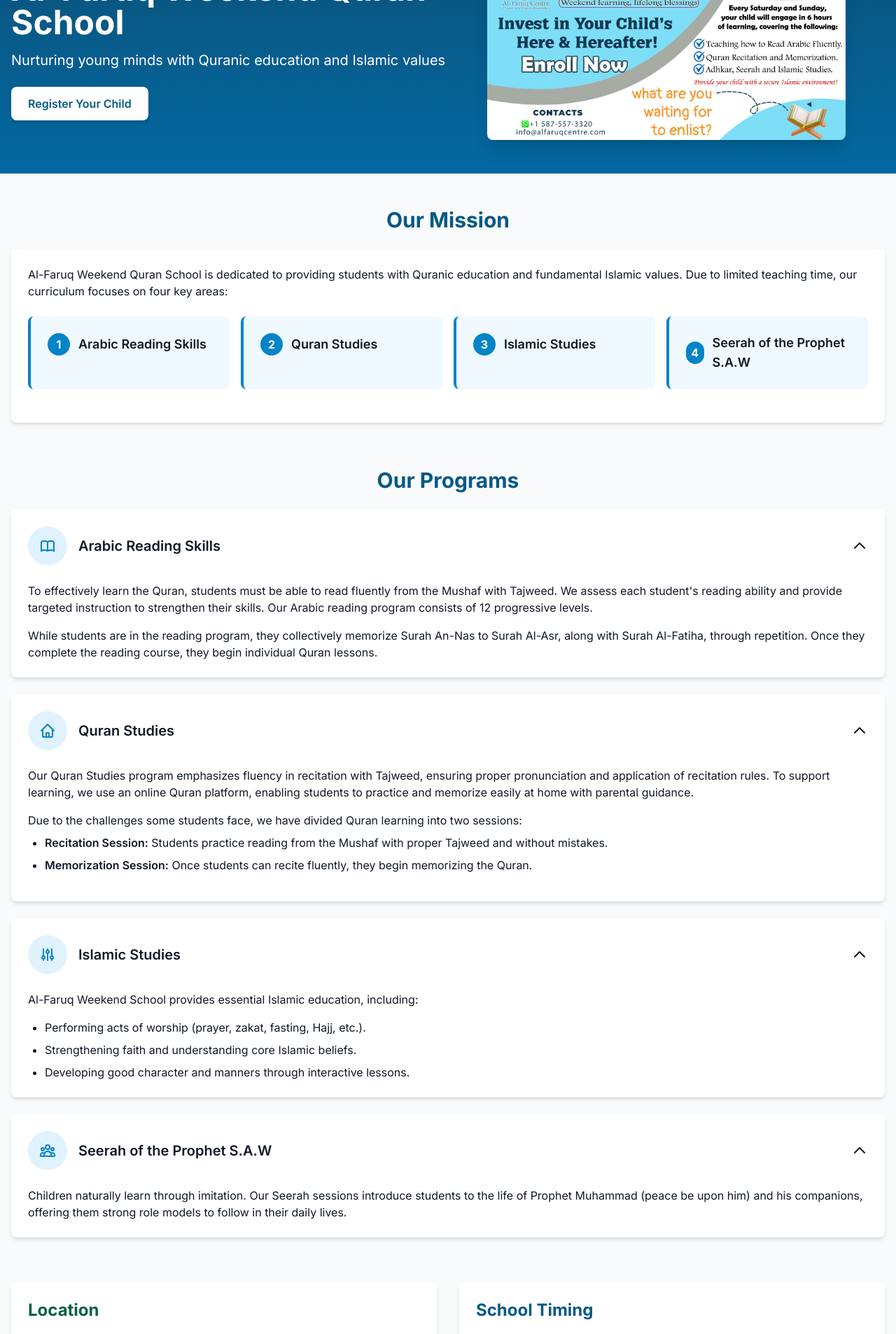
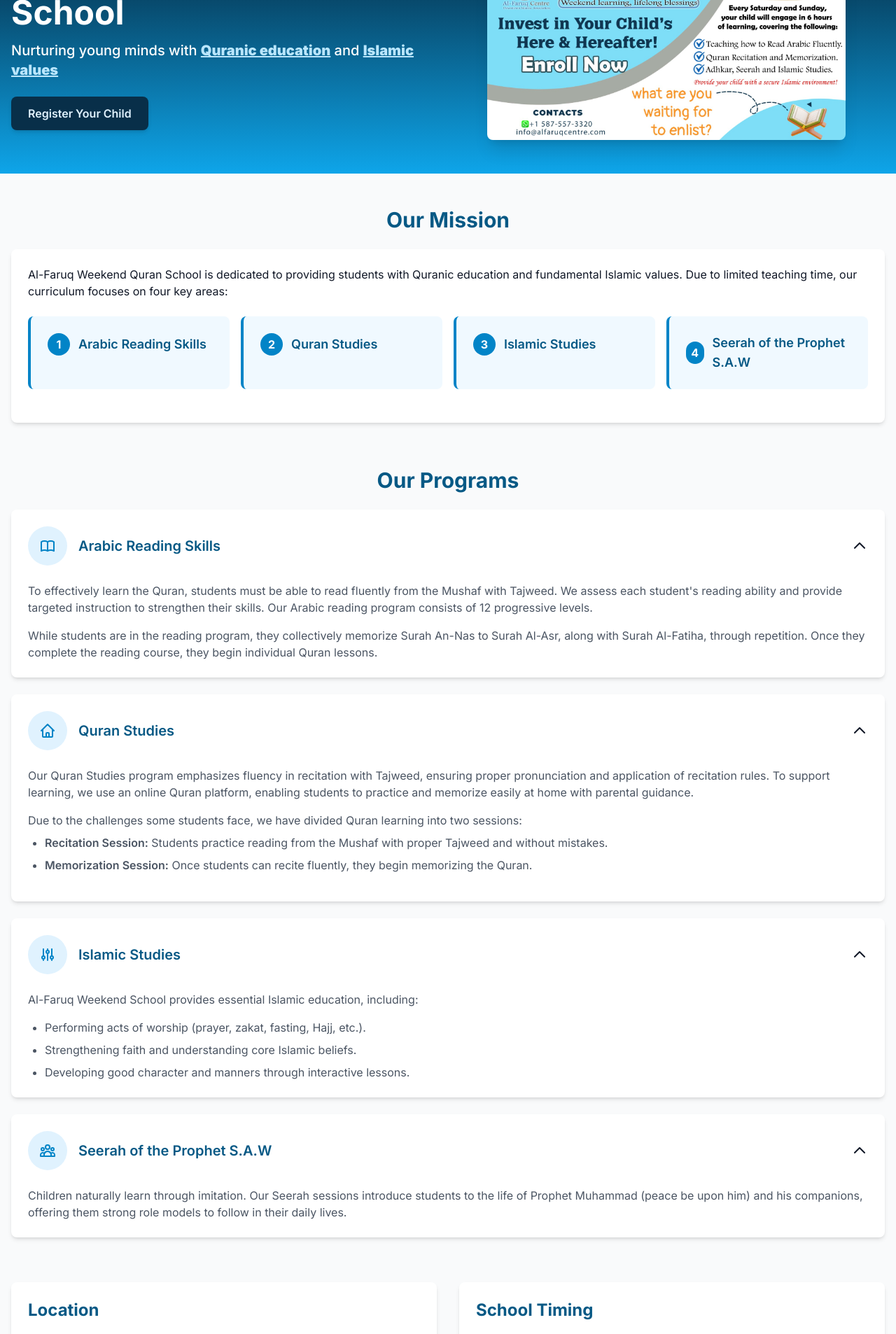
Before and after one commit to angularbrackets-web/alfaruqcentre, a Next.js app: page /weekendschool in a window 1280 px wide. Shown: the part 180-2086 px from the top of the page at 70% size. Built offline with nearby package versions, Linux system fonts and the light colour scheme.

Commit message:
style improvements

```diff
--- a/app/components/HeroSectionTable.tsx
+++ b/app/components/HeroSectionTable.tsx
@@ -231,12 +231,13 @@ const HeroSectionTable = () => {
 
 
   return (
-    <section className={`min-h-[70vh] w-full px-4 sm:px-6 lg:px-8 mt-16 bg-white`}>
-      <div className={`mx-auto max-w-7xl`}>
-      <div className="grid grid-cols-1 md:grid-cols-4 gap-12 items-center">
+    <section className="min-h-[70vh] w-full px-4 sm:px-6 lg:px-8 mt-16 bg-white">
+  <div className="mx-auto max-w-7xl">
+    {/* Use a one-column grid on md screens and switch to 4 columns on lg screens */}
+    <div className="grid grid-cols-1 lg:grid-cols-4 gap-12 items-center">
       {/* Left Column - Mixed Content */}
-          <div className="md:col-span-3 py-12">
-            <div className="relative md:min-h-[800px]">
+      <div className="lg:col-span-3 py-12">
+        <div className="relative min-h-[400px] lg:min-h-[800px]">
           {/* Content */}
           <div key={currentIndex} className="animate-fade-slide">
             <ContentBlock
@@ -246,12 +247,11 @@ const HeroSectionTable = () => {
             />
           </div>
 
-                 {contentBlocks[currentIndex].type === 'video' && contentBlocks[currentIndex].cta && (
+          {contentBlocks[currentIndex].type === "video" && contentBlocks[currentIndex].cta && (
             <div className="mt-4">
               {contentBlocks[currentIndex].cta as ReactNode}
             </div>
           )}
-
 
           {/* Navigation Arrows */}
           <button
@@ -285,13 +285,22 @@ const HeroSectionTable = () => {
       </div>
 
       {/* Right Column - Table */}
-          <div className="md:col-span-1">
-          <iframe src="https://timing.athanplus.com/masjid/widgets/embed?theme=1&masjid_id=nL1Zq8Aa" width="100%" height="560" frameBorder="0"></iframe>
+      <div className="lg:col-span-1">
+        {/* A wrapper with overflow-hidden prevents horizontal scroll if iframe content overflows */}
+        <div className="overflow-hidden">
+          <iframe
+            src="https://timing.athanplus.com/masjid/widgets/embed?theme=1&masjid_id=nL1Zq8Aa"
+            width="100%"
+            height="560"
+            frameBorder="0"
+            className="block"
+          ></iframe>
         </div>
-
+      </div>
     </div>
   </div>
 </section>
+
   );
 };
 
--- a/app/programs/page.tsx
+++ b/app/programs/page.tsx
@@ -2,7 +2,7 @@ import PosterGallery from "../components/PosterGallery";
 
 export default function Programs() {
     return (
-      <div className="mt-32">
+      <div className="mt-96">
         <PosterGallery />
       </div>
     );
--- a/app/weekendschool/page.tsx
+++ b/app/weekendschool/page.tsx
@@ -22,19 +22,17 @@ const WeekendSchool: FC = () => {
   return (
     <div className="min-h-screen bg-gray-50 text-gray-900">
 
-
       {/* Hero Section */}
-      {/* Hero Section */}
-<header className="pt-20 md:pt-28 pb-12 bg-gradient-to-b from-sky-900 to-sky-700 text-white">
+<header className="pt-32 md:pt-28 pb-12 bg-gradient-to-b from-gray-900 to-sky-400 md:from-gray-950 md:to-sky-500 text-white">
   <div className="container mx-auto px-4 flex flex-col md:flex-row items-center">
     <div className="md:w-1/2 mb-8 md:mb-0">
       <h1 className="text-4xl md:text-5xl font-bold mb-4">Al-Faruq Weekend Quran School</h1>
-      <p className="text-xl mb-6">Nurturing young minds with Quranic education and Islamic values</p>
+      <p className="text-md md:text-xl mb-6 font-medium">Nurturing young minds with <span className='font-black text-sky-200 underline'>Quranic education</span> and <span className='font-black text-sky-200 underline'>Islamic values</span></p>
       <a
         href="https://docs.google.com/forms/d/e/1FAIpQLScV2xkunYsiua7s9srJdhPGaMFQDN4JN_nRWwK8nYGEnDd5kw/viewform"
         target="_blank"
         rel="noopener noreferrer"
-        className="bg-white text-sky-800 font-semibold px-6 py-3 rounded-lg shadow-md hover:bg-sky-100 transition-colors inline-block"
+        className="bg-sky-950 text-sky-100 font-semibold px-6 py-3 rounded-lg shadow-md hover:bg-gray-950 hover:text-sky-100 transition-colors inline-block"
         aria-label="Register your child for Al-Faruq Weekend Quran School"
       >
         Register Your Child
@@ -66,7 +64,7 @@ const WeekendSchool: FC = () => {
               Al-Faruq Weekend Quran School is dedicated to providing students with Quranic education and fundamental Islamic values.
               Due to limited teaching time, our curriculum focuses on four key areas:
             </p>
-            <div className="grid grid-cols-1 md:grid-cols-2 lg:grid-cols-4 gap-4 mb-6">
+            <div className="grid grid-cols-1 md:grid-cols-2 lg:grid-cols-4 gap-4 mb-6 text-sky-800">
               {[
                 { number: "1", text: "Arabic Reading Skills" },
                 { number: "2", text: "Quran Studies" },
@@ -100,7 +98,7 @@ const WeekendSchool: FC = () => {
                 aria-expanded={activeSections.arabic}
                 aria-controls="arabic-content"
               >
-                <div className="flex items-center">
+                <div className="flex items-center text-sky-800">
                   <div className="bg-sky-100 p-4 rounded-full mr-4">
                     <svg xmlns="http://www.w3.org/2000/svg" className="h-6 w-6 text-sky-600" fill="none" viewBox="0 0 24 24" stroke="currentColor">
                       <path strokeLinecap="round" strokeLinejoin="round" strokeWidth={2} d="M12 6.253v13m0-13C10.832 5.477 9.246 5 7.5 5S4.168 5.477 3 6.253v13C4.168 18.477 5.754 18 7.5 18s3.332.477 4.5 1.253m0-13C13.168 5.477 14.754 5 16.5 5c1.747 0 3.332.477 4.5 1.253v13C19.832 18.477 18.247 18 16.5 18c-1.746 0-3.332.477-4.5 1.253" />
@@ -114,7 +112,7 @@ const WeekendSchool: FC = () => {
               </button>
               <div
                 id="arabic-content"
-                className={`px-6 pb-6 transition-all duration-300 ease-in-out ${activeSections.arabic ? 'block' : 'hidden'}`}
+                className={`px-6 pb-6 transition-all duration-300 ease-in-out text-gray-600 ${activeSections.arabic ? 'block' : 'hidden'}`}
               >
                 <p className="mb-4">
                   To effectively learn the Quran, students must be able to read fluently from the Mushaf with Tajweed. We assess each student&apos;s reading ability and provide targeted instruction to strengthen their skills. Our Arabic reading program consists of 12 progressive levels.
@@ -133,7 +131,7 @@ const WeekendSchool: FC = () => {
                 aria-expanded={activeSections.quran}
                 aria-controls="quran-content"
               >
-                <div className="flex items-center">
+                <div className="flex items-center text-sky-800">
                   <div className="bg-sky-100 p-4 rounded-full mr-4">
                     <svg xmlns="http://www.w3.org/2000/svg" className="h-6 w-6 text-sky-600" fill="none" viewBox="0 0 24 24" stroke="currentColor">
                       <path strokeLinecap="round" strokeLinejoin="round" strokeWidth={2} d="M3 12l2-2m0 0l7-7 7 7M5 10v10a1 1 0 001 1h3m10-11l2 2m-2-2v10a1 1 0 01-1 1h-3m-6 0a1 1 0 001-1v-4a1 1 0 011-1h2a1 1 0 011 1v4a1 1 0 001 1m-6 0h6" />
@@ -147,7 +145,7 @@ const WeekendSchool: FC = () => {
               </button>
               <div
                 id="quran-content"
-                className={`px-6 pb-6 transition-all duration-300 ease-in-out ${activeSections.quran ? 'block' : 'hidden'}`}
+                className={`px-6 pb-6 transition-all duration-300 ease-in-out text-gray-600 ${activeSections.quran ? 'block' : 'hidden'}`}
               >
                 <p className="mb-4">
                   Our Quran Studies program emphasizes fluency in recitation with Tajweed, ensuring proper pronunciation and application of recitation rules. To support learning, we use an online Quran platform, enabling students to practice and memorize easily at home with parental guidance.
@@ -168,7 +166,7 @@ const WeekendSchool: FC = () => {
                 aria-expanded={activeSections.islamic}
                 aria-controls="islamic-content"
               >
-                <div className="flex items-center">
+                <div className="flex items-center text-sky-800">
                   <div className="bg-sky-100 p-4 rounded-full mr-4">
                     <svg xmlns="http://www.w3.org/2000/svg" className="h-6 w-6 text-sky-600" fill="none" viewBox="0 0 24 24" stroke="currentColor">
                       <path strokeLinecap="round" strokeLinejoin="round" strokeWidth={2} d="M12 6V4m0 2a2 2 0 100 4m0-4a2 2 0 110 4m-6 8a2 2 0 100-4m0 4a2 2 0 110-4m0 4v2m0-6V4m6 6v10m6-2a2 2 0 100-4m0 4a2 2 0 110-4m0 4v2m0-6V4" />
@@ -182,7 +180,7 @@ const WeekendSchool: FC = () => {
               </button>
               <div
                 id="islamic-content"
-                className={`px-6 pb-6 transition-all duration-300 ease-in-out ${activeSections.islamic ? 'block' : 'hidden'}`}
+                className={`px-6 pb-6 transition-all duration-300 ease-in-out text-gray-600 ${activeSections.islamic ? 'block' : 'hidden'}`}
               >
                 <p className="mb-4">Al-Faruq Weekend School provides essential Islamic education, including:</p>
                 <ul className="list-disc pl-6 space-y-2">
@@ -201,7 +199,7 @@ const WeekendSchool: FC = () => {
                 aria-expanded={activeSections.seerah}
                 aria-controls="seerah-content"
               >
-                <div className="flex items-center">
+                <div className="flex items-center text-sky-800">
                   <div className="bg-sky-100 p-4 rounded-full mr-4">
                     <svg xmlns="http://www.w3.org/2000/svg" className="h-6 w-6 text-sky-600" fill="none" viewBox="0 0 24 24" stroke="currentColor">
                       <path strokeLinecap="round" strokeLinejoin="round" strokeWidth={2} d="M17 20h5v-2a3 3 0 00-5.356-1.857M17 20H7m10 0v-2c0-.656-.126-1.283-.356-1.857M7 20H2v-2a3 3 0 015.356-1.857M7 20v-2c0-.656.126-1.283.356-1.857m0 0a5.002 5.002 0 019.288 0M15 7a3 3 0 11-6 0 3 3 0 016 0zm6 3a2 2 0 11-4 0 2 2 0 014 0zM7 10a2 2 0 11-4 0 2 2 0 014 0z" />
@@ -215,7 +213,7 @@ const WeekendSchool: FC = () => {
               </button>
               <div
                 id="seerah-content"
-                className={`px-6 pb-6 transition-all duration-300 ease-in-out ${activeSections.seerah ? 'block' : 'hidden'}`}
+                className={`px-6 pb-6 transition-all duration-300 ease-in-out text-gray-600 ${activeSections.seerah ? 'block' : 'hidden'}`}
               >
                 <p>
                   Children naturally learn through imitation. Our Seerah sessions introduce students to the life of Prophet Muhammad (peace be upon him) and his companions, offering them strong role models to follow in their daily lives.
@@ -229,7 +227,7 @@ const WeekendSchool: FC = () => {
         <section id="location" className="mb-16 grid grid-cols-1 md:grid-cols-2 gap-8">
           {/* Location */}
 <div className="bg-white rounded-lg shadow-md p-6">
-  <h2 className="text-2xl font-bold mb-4 text-emerald-800">Location</h2>
+  <h2 className="text-2xl font-bold mb-4 text-sky-800">Location</h2>
   <p className="mb-4">All classes are held at Al-Faruq Islamic Centre.</p>
   <address className="not-italic mb-6">
     4410 127 St SW<br />
@@ -320,7 +318,7 @@ const WeekendSchool: FC = () => {
                 }
               ].map((faq, index) => (
                 <div key={index} className="border-b border-gray-200 pb-4 last:border-b-0 last:pb-0">
-                  <h3 className="text-lg font-semibold mb-2">{faq.q}</h3>
+                  <h3 className="text-lg font-semibold mb-2 text-sky-500">{faq.q}</h3>
                   <p>{faq.a}</p>
                 </div>
               ))}
```
Also changed, not shown: app/components/IslamicRelief.tsx (+22 -14 lines). Lines whose indentation alone changed are shown as unchanged.
